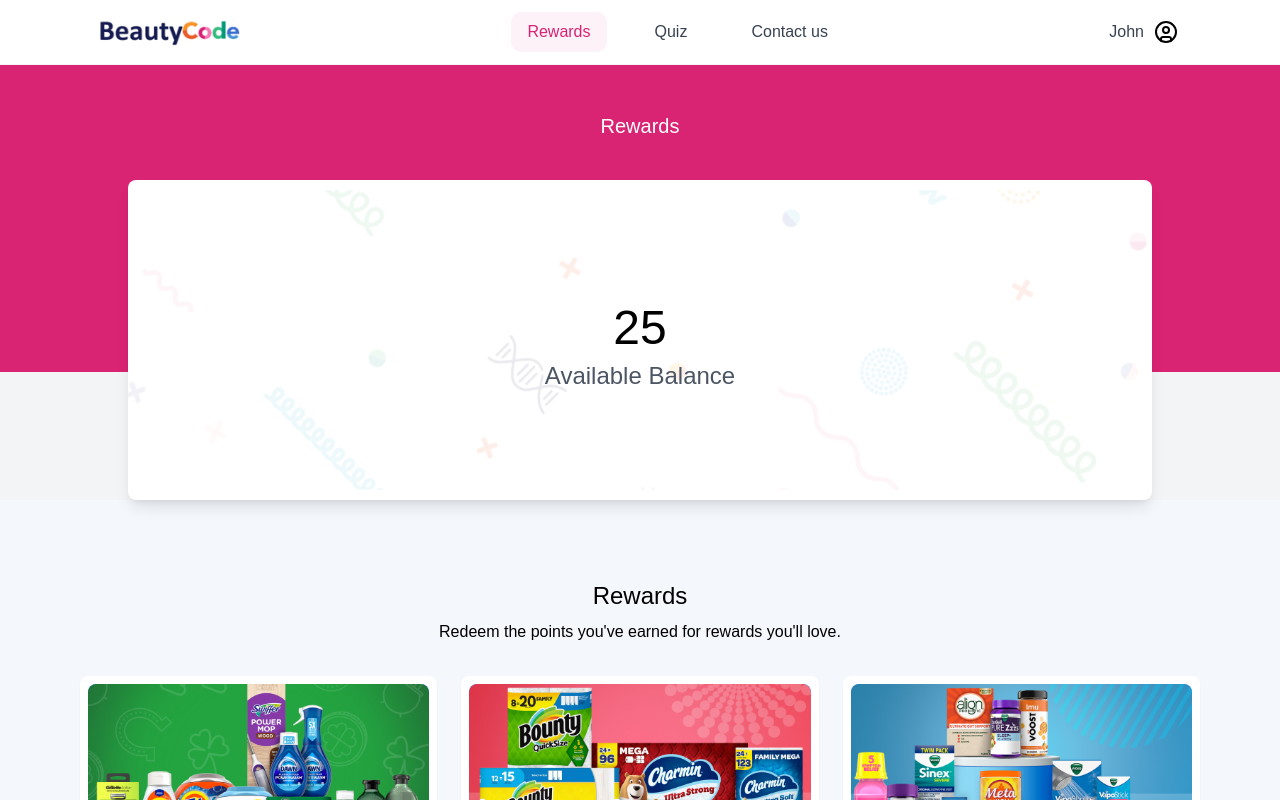
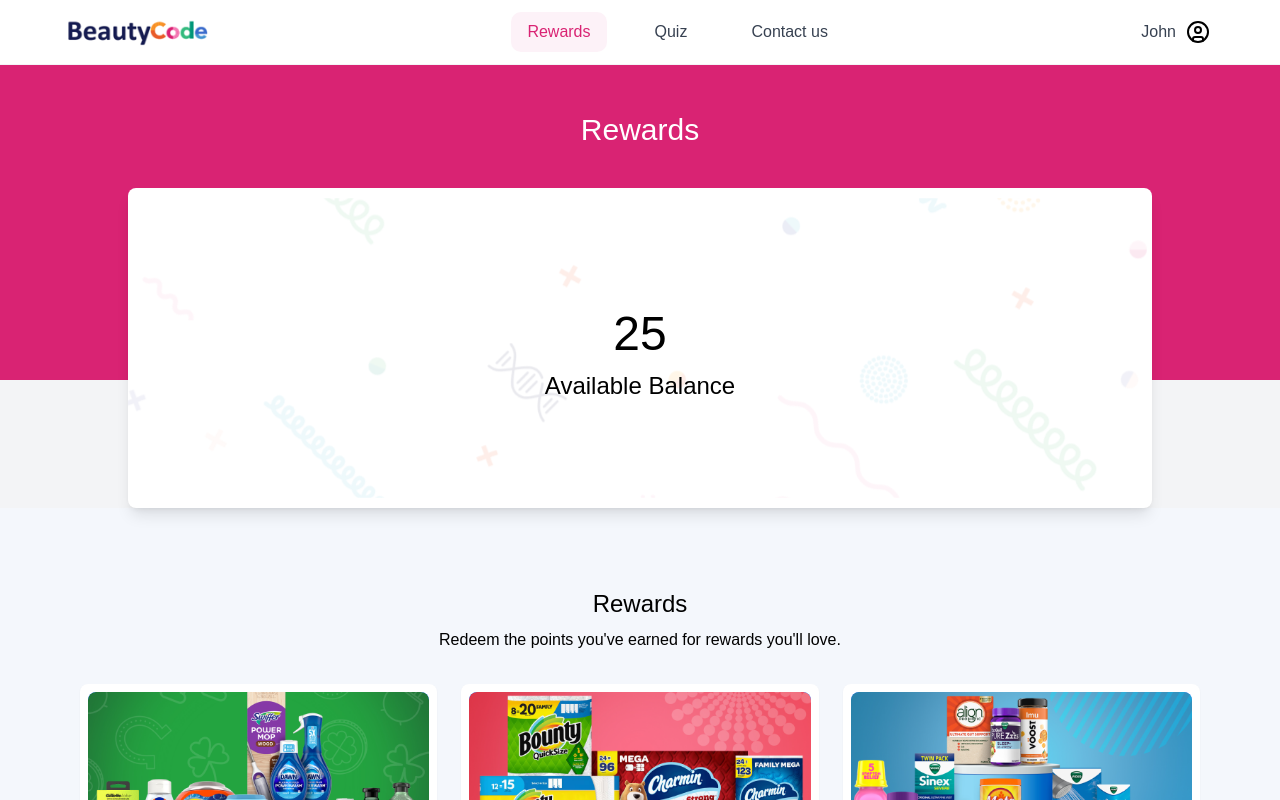
Before and after one commit to AlexeRenaiss/promotion, a Next.js app: page / in a window 1280 px wide. Shown: the top 800 px of the page. Built offline with nearby package versions, Linux system fonts and the light colour scheme; a web font is replaced by a local one.

Commit message:
make text black

```diff
--- a/src/components/Navbar.tsx
+++ b/src/components/Navbar.tsx
@@ -12,7 +12,7 @@
 
   return (
     <nav className="bg-white border-b border-gray-100 fixed w-full top-0 z-50">
-      <div className="max-w-6xl mx-auto px-4 sm:px-6 md:px-8">
+      <div className="max-w-6xl mx-auto px-4 sm:px-6 md:px-0">
         <div className="flex justify-between h-16 items-center">
           {/* Mobile menu button - moved to the left */}
           <div className="block sm:hidden">
--- a/src/components/RewardsHeroSection.tsx
+++ b/src/components/RewardsHeroSection.tsx
@@ -1,7 +1,7 @@
 export default function RewardsHeroSection() {
   return (
     <section className="relative flex flex-col items-center justify-center min-h-[300px] bg-primary text-white mt-14">
-      <h2 className="text-lg md:text-xl font-medium mt-14 mb-4">Rewards</h2>
+      <h2 className="text-lg md:text-3xl font-medium mt-14 mb-4">Rewards</h2>
 
       {/* Light Background to Keep the Bottom Cut Effect */}
       <div className="absolute bottom-0 left-0 w-full h-32 bg-gray-100"></div>
@@ -25,9 +25,9 @@
         ></div>
 
         {/* Content with consistent sizing across devices */}
-        <div className="relative z-10 text-center pt-4">
-          <p className="text-2xl md:text-5xl font-medium text-black">25</p>
-          <p className="text-gray-600 text-lg md:text-2xl font-medium pt-2">
+        <div className="relative z-10 text-center text-black pt-4">
+          <p className="text-2xl md:text-5xl font-medium ">25</p>
+          <p className=" text-lg md:text-2xl font-medium pt-3">
             Available Balance
           </p>
         </div>
```
